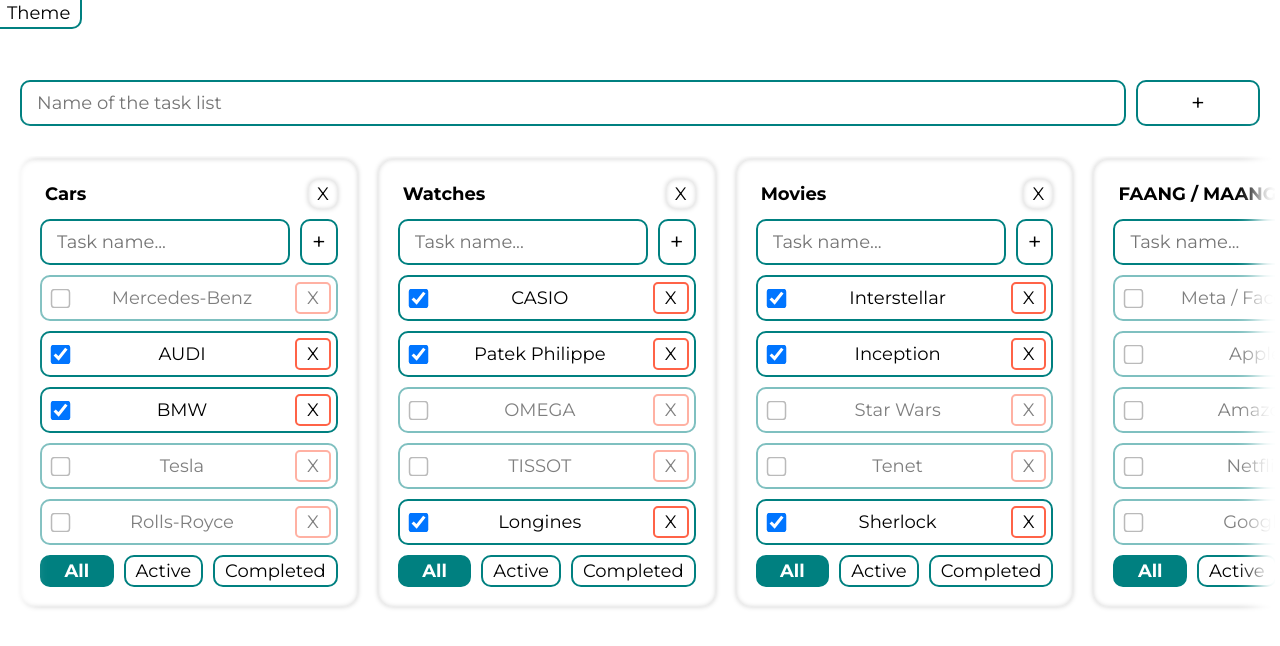
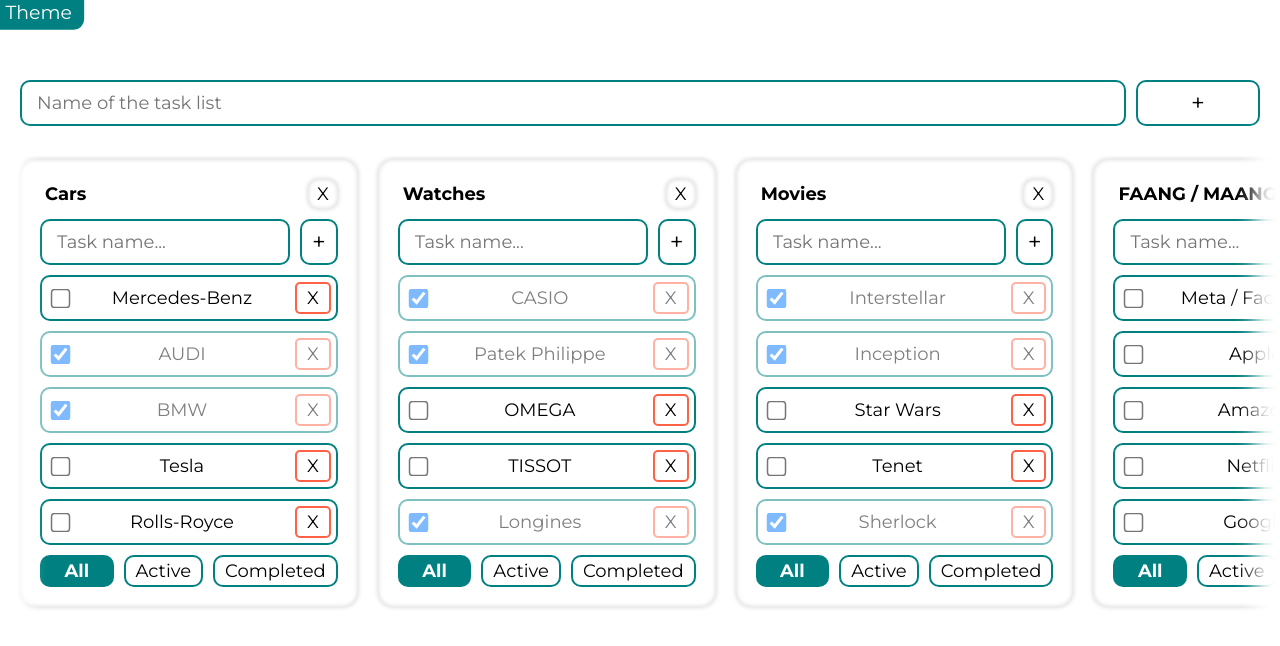
Before and after one commit to IlhomAliyev/todo-list-app, a React (Create React App) app: page / in a window 1280 px wide. Shown: the top 646 px of the page. Built offline with nearby package versions, Linux system fonts and the light colour scheme.

Commit message:
some changes

```diff
--- a/src/components/ToDoList/ToDoList.scss
+++ b/src/components/ToDoList/ToDoList.scss
@@ -47,6 +47,8 @@
     margin-bottom: 10px;
 
     .taskItem {
+      cursor: grab;
+
       list-style: none;
       border: 2px solid var(--primary-color);
       border-radius: 10px;
@@ -105,26 +107,26 @@
   }
 }
 
-.taskItem-enter {
-  opacity: 0;
-  transform: translateY(-50px);
-}
+// .taskItem-enter {
+//   opacity: 0;
+//   transform: translateY(-50px);
+// }
 
-.taskItem-enter-active {
-  opacity: 1;
-  transform: translateY(0px);
-  transition: all 200ms ease-in;
-}
+// .taskItem-enter-active {
+//   opacity: 1;
+//   transform: translateY(0px);
+//   transition: all 200ms ease-in;
+// }
 
-.taskItem-exit {
-  opacity: 1;
-}
+// .taskItem-exit {
+//   opacity: 1;
+// }
 
-.taskItem-exit-active {
-  opacity: 0;
-  transform: scale(0);
-  transition: all 120ms ease-in;
-}
+// .taskItem-exit-active {
+//   opacity: 0;
+//   transform: scale(0);
+//   transition: all 120ms ease-in;
+// }
 
 .buttons-wrapper {
   width: 100%;
--- a/src/components/ToDoList/ToDoList.tsx
+++ b/src/components/ToDoList/ToDoList.tsx
@@ -1,5 +1,5 @@
-import { ChangeEvent } from 'react';
-import { CSSTransition, TransitionGroup } from 'react-transition-group';
+import { Reorder } from 'framer-motion';
+import { ChangeEvent, useState } from 'react';
 import { FilterValuesType } from '../../App';
 import AddItemForm from '../AddItemForm/AddItemForm';
 import EditableSpan from '../EditableSpan/EditableSpan';
@@ -27,6 +27,8 @@
 };
 
 const ToDoList = (props: PropsType) => {
+  const [tasks, setTasks] = useState(props.tasks);
+
   const allFilter = () => props.changeFilter('all', props.id);
   const activeFilter = () => props.changeFilter('active', props.id);
   const completedFilter = () => props.changeFilter('completed', props.id);
@@ -52,14 +54,19 @@
         onChangeHandler={changeToDoListNameHandler}
       />
       <AddItemForm inputPlaceholder="Task name..." addItem={addTask} />
-      <ul className="ToDoList__list">
-        <TransitionGroup>
-          {props.tasks.length !== 0 &&
-            props.tasks.map((t) => {
+
+      <Reorder.Group
+        className="ToDoList__list"
+        axis="y"
+        values={tasks}
+        onReorder={setTasks}
+      >
+        {/* <ul className="ToDoList__list"> */}
+        {tasks.length !== 0 &&
+          tasks.map((t) => {
             const removeTaskHandler = () => {
               props.removeTask(t.id, props.id);
             };
-
             const isDoneChangeHandler = (
               event: ChangeEvent<HTMLInputElement>
             ) => {
@@ -69,14 +76,23 @@
                 props.id
               );
             };
-
             const taskTitleChange = (newTitle: string) => {
               props.changeTaskName(props.id, t.id, newTitle);
             };
 
             return (
-                <CSSTransition key={t.id} timeout={350} classNames={'taskItem'}>
-                  <li className={t.isDone ? 'taskItem' : 'taskItem _isDone'}>
+              <Reorder.Item
+                key={t.id}
+                className={t.isDone ? 'taskItem _isDone' : 'taskItem'}
+                value={t}
+                whileDrag={{
+                  //! PAUSE 11:30 08.06.2023
+                  transform: 'scale(1.1)',
+                  // transform: 'rotate(-5deg)',
+                  // transformOrigin: '0% 0%',
+                }}
+              >
+                {/* <li> */}
                 <input
                   type="checkbox"
                   checked={t.isDone}
@@ -90,13 +106,13 @@
                 <button id="delete-btn" onClick={removeTaskHandler}>
                   X
                 </button>
-                  </li>
-                </CSSTransition>
+                {/* </li> */}
+              </Reorder.Item>
             );
           })}
-        </TransitionGroup>
-        {props.tasks.length === 0 && <h4>There are no tasks!</h4>}
-      </ul>
+        {tasks.length === 0 && <h4>There are no tasks!</h4>}
+        {/* </ul> */}
+      </Reorder.Group>
       <div className="buttons-wrapper">
         <button
           className={props.filter === 'all' ? '_active' : ''}
```
Lines whose indentation alone changed are shown as unchanged.
